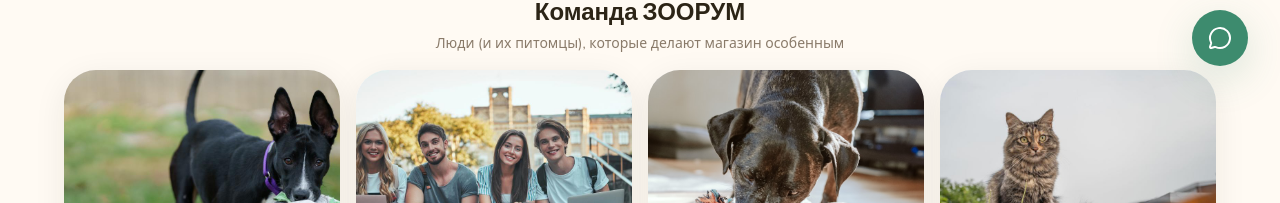
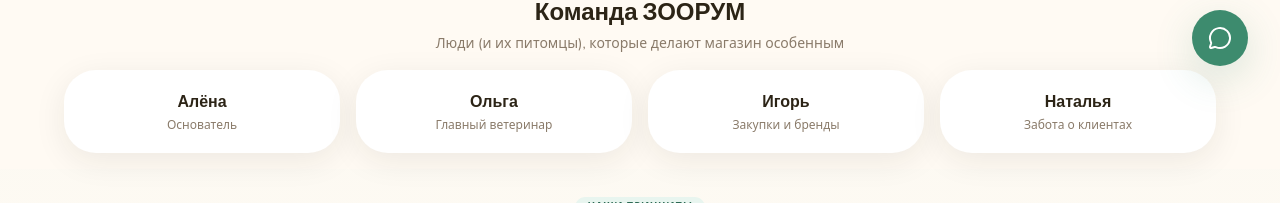
Before and after one commit to nelsyqq/ZOORUM, a Vue app: page /about in a window 1280 px wide. Shown: the part 702-905 px from the top of the page. Built offline with nearby package versions, Linux system fonts and the light colour scheme; no server answers.

Commit message:
remove team photos, drop unused SITE_IMAGES import

```diff
--- a/src/views/AboutView.vue
+++ b/src/views/AboutView.vue
@@ -1,7 +1,6 @@
 <script setup>
 import { Heart, Users, Award, Stethoscope, ArrowRight } from 'lucide-vue-next'
 import { RouterLink } from 'vue-router'
-import { SITE_IMAGES } from '@/utils/images'
 
 const values = [
   { icon: Heart, title: 'Любовь к животным', text: 'Мы сами владельцы питомцев — наши главные консультанты.', color: 'bg-red-50 text-coral' },
@@ -11,10 +10,10 @@
 ]
 
 const team = [
-  { name: 'Алёна', role: 'Основатель', img: SITE_IMAGES.pets.dogs },
-  { name: 'Ольга', role: 'Главный ветеринар', img: SITE_IMAGES.about.team },
-  { name: 'Игорь', role: 'Закупки и бренды', img: SITE_IMAGES.categories.food },
-  { name: 'Наталья', role: 'Забота о клиентах', img: SITE_IMAGES.pets.cats },
+  { name: 'Алёна', role: 'Основатель' },
+  { name: 'Ольга', role: 'Главный ветеринар' },
+  { name: 'Игорь', role: 'Закупки и бренды' },
+  { name: 'Наталья', role: 'Забота о клиентах' },
 ]
 </script>
 
@@ -54,12 +53,9 @@
       <p class="mt-1 text-sm text-muted">Люди (и их питомцы), которые делают магазин особенным</p>
     </div>
     <div class="grid grid-cols-2 gap-4 sm:grid-cols-4">
-      <div v-for="(m, i) in team" :key="m.name" class="overflow-hidden rounded-blob bg-white shadow-soft transition-all duration-300 hover:-translate-y-1 hover:shadow-paw animate-scale-in text-center" :class="`delay-${(i + 1) * 100}`">
-        <img :src="m.img" :alt="m.name" class="aspect-square w-full object-cover" />
-        <div class="p-3 sm:p-4">
-          <h3 class="font-display font-bold text-ink">{{ m.name }}</h3>
-          <p class="mt-0.5 text-xs text-muted">{{ m.role }}</p>
-        </div>
+      <div v-for="(m, i) in team" :key="m.name" class="rounded-blob bg-white p-5 text-center shadow-soft transition-all duration-300 hover:-translate-y-1 hover:shadow-paw animate-scale-in" :class="`delay-${(i + 1) * 100}`">
+        <h3 class="font-display font-bold text-ink">{{ m.name }}</h3>
+        <p class="mt-0.5 text-xs text-muted">{{ m.role }}</p>
       </div>
     </div>
   </section>
```
